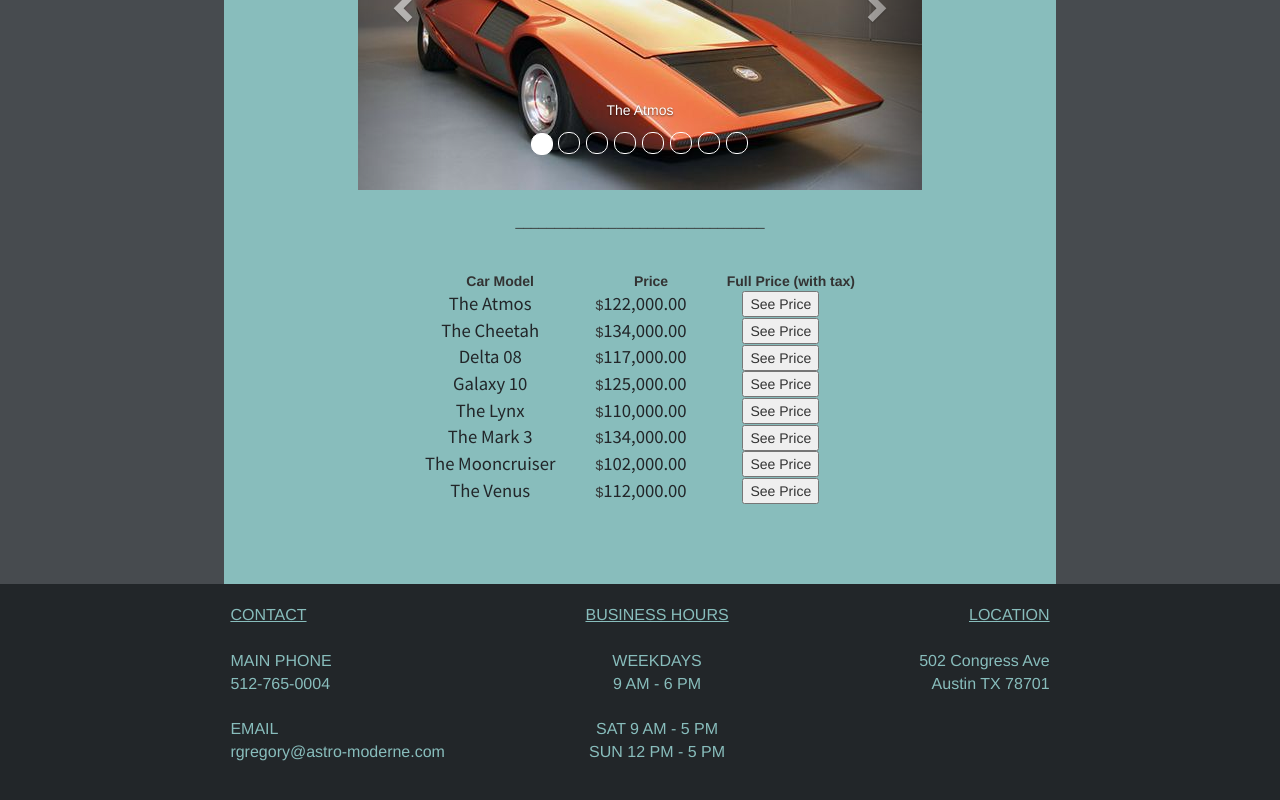
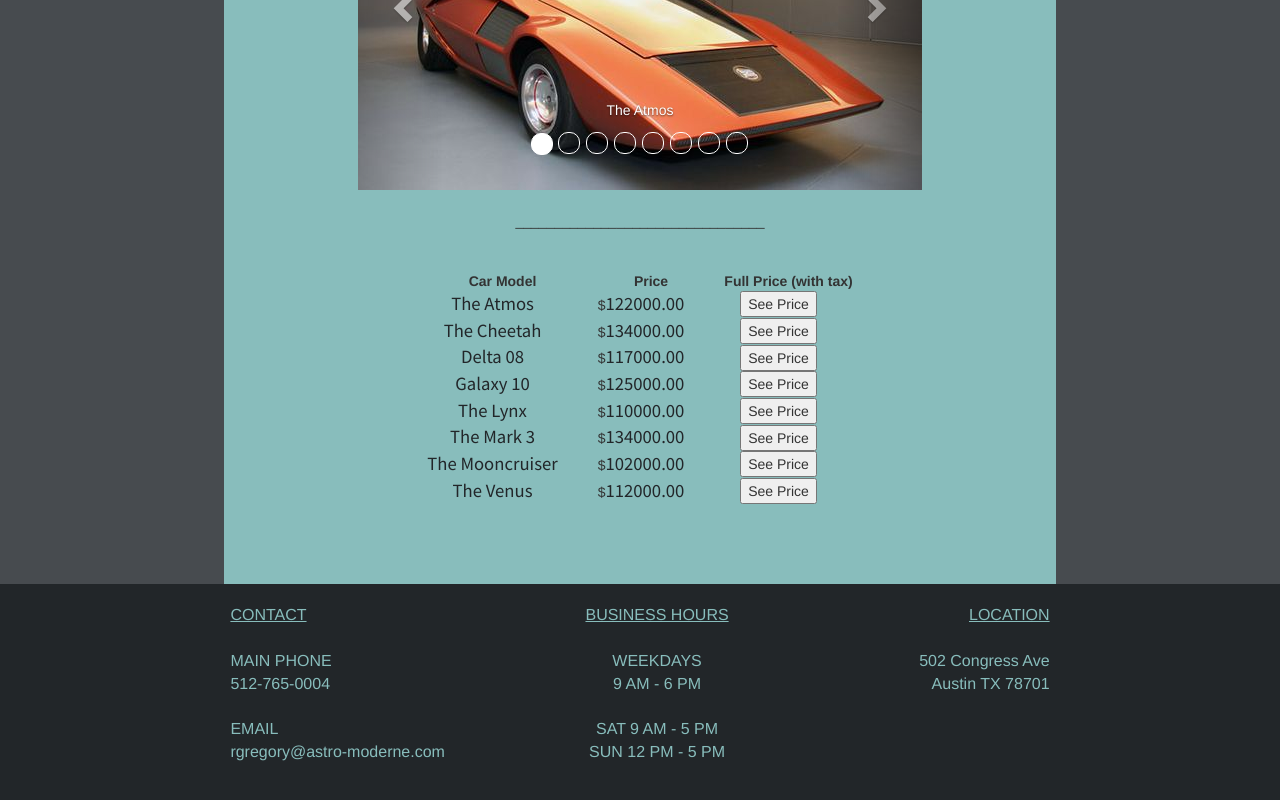
Before and after one commit to vinedsel/astro-cars, a website: page inventory.html in a window 1280 px wide. Shown: the part 870-1670 px from the top of the page. Drawn offline with nearby package versions, Linux system fonts and the light colour scheme; a web font is replaced by a local one.

Commit message:
took out all commas in the listing prices HTML-side, wrapped col1 into a parseInt function jquery-side.

```diff
--- a/app.js
+++ b/app.js
@@ -3,7 +3,7 @@
 
 $(document).ready(function() {
 
-$("#myCarousel").carousel();
+  $("#myCarousel").carousel();
 
   // Cycles the carousel to a particular frame
 
@@ -60,7 +60,7 @@ function myFunction() {
   var input, filter, ul, li, a, i;
   input = document.getElementById('myInput');
   filter = input.value.toUpperCase();
-  ul = document.getElementById("myUL");
+  ul = document.getElementsByClassName("carousel-inner");
   li = ul.getElementsByClassName();
 
   // Loop through all list items, and hide those who don't match the search query
@@ -79,9 +79,11 @@ function myFunction() {
 
 // Tax function
 
+// assign additional var that will take the final price and add the tax to it...
+
 $('#tableMain').on('click', '.calc', function() {
   var curRow = $(this).closest("tr");
-  var col1 = curRow.find(".value2").html();
+  var col1 = parseInt(curRow.find(".value2").html());
   var finPrice = col1 * .08;
   alert('$' + finPrice);
 });
--- a/inventory.html
+++ b/inventory.html
@@ -169,56 +169,56 @@
               <tr id="1" class="atmos">
                 <td class="value1">The Atmos</td>
                 <td></td>
-                <td>$<span class="value2">122,000.00</span></td>
+                <td>$<span class="value2">122000.00</span></td>
                 <td></td>
                 <td><button type="button" class="calc" onclick="taxFunction()">See Price</button></td>
               </tr>
               <tr id="2" class="cheetah">
                 <td class="value1">The Cheetah</td>
                 <td></td>
-                <td>$<span class="value2">134,000.00</span></td>
+                <td>$<span class="value2">134000.00</span></td>
                 <td></td>
                 <td><button type="button" class="calc" onclick="taxFunction()">See Price</button></td>
               </tr>
               <tr id="3" class="delta">
                 <td class="value1">Delta 08</td>
                 <td></td>
-                <td>$<span class="value2">117,000.00</span></td>
+                <td>$<span class="value2">117000.00</span></td>
                 <td></td>
                 <td><button type="button" class="calc" onclick="taxFunction()">See Price</button></td>
               </tr>
               <tr id="4" class="galaxy">
                 <td class="value1">Galaxy 10</td>
                 <td></td>
-                <td>$<span class="value2">125,000.00</span></td>
+                <td>$<span class="value2">125000.00</span></td>
                 <td></td>
                 <td><button type="button" class="calc" onclick="taxFunction()">See Price</button></td>
               </tr>
               <tr id="5" class="lynx">
                 <td class="value1">The Lynx</td>
                 <td></td>
-                <td>$<span class="value2">110,000.00</span></td>
+                <td>$<span class="value2">110000.00</span></td>
                 <td></td>
                 <td><button type="button" class="calc" onclick="taxFunction()">See Price</button></td>
               </tr>
               <tr id="6" class="mark3">
                 <td class="value1">The Mark 3</td>
                 <td></td>
-                <td>$<span class="value2">134,000.00</span></td>
+                <td>$<span class="value2">134000.00</span></td>
                 <td></td>
                 <td><button type="button" class="calc" onclick="taxFunction()">See Price</button></td>
               </tr>
               <tr id="7" class="mooncruiser">
                 <td class="value1">The Mooncruiser</td>
                 <td></td>
-                <td>$<span class="value2">102,000.00</span></td>
+                <td>$<span class="value2">102000.00</span></td>
                 <td></td>
                 <td><button type="button" class="calc" onclick="taxFunction()">See Price</button></td>
               </tr>
               <tr id="8" class="venus">
                 <td class="value1">The Venus</td>
                 <td></td>
-                <td>$<span class="value2">112,000.00</span></td>
+                <td>$<span class="value2">112000.00</span></td>
                 <td></td>
                 <td><button type="button" class="calc" onclick="taxFunction()">See Price</button></td>
               </tr>
```
